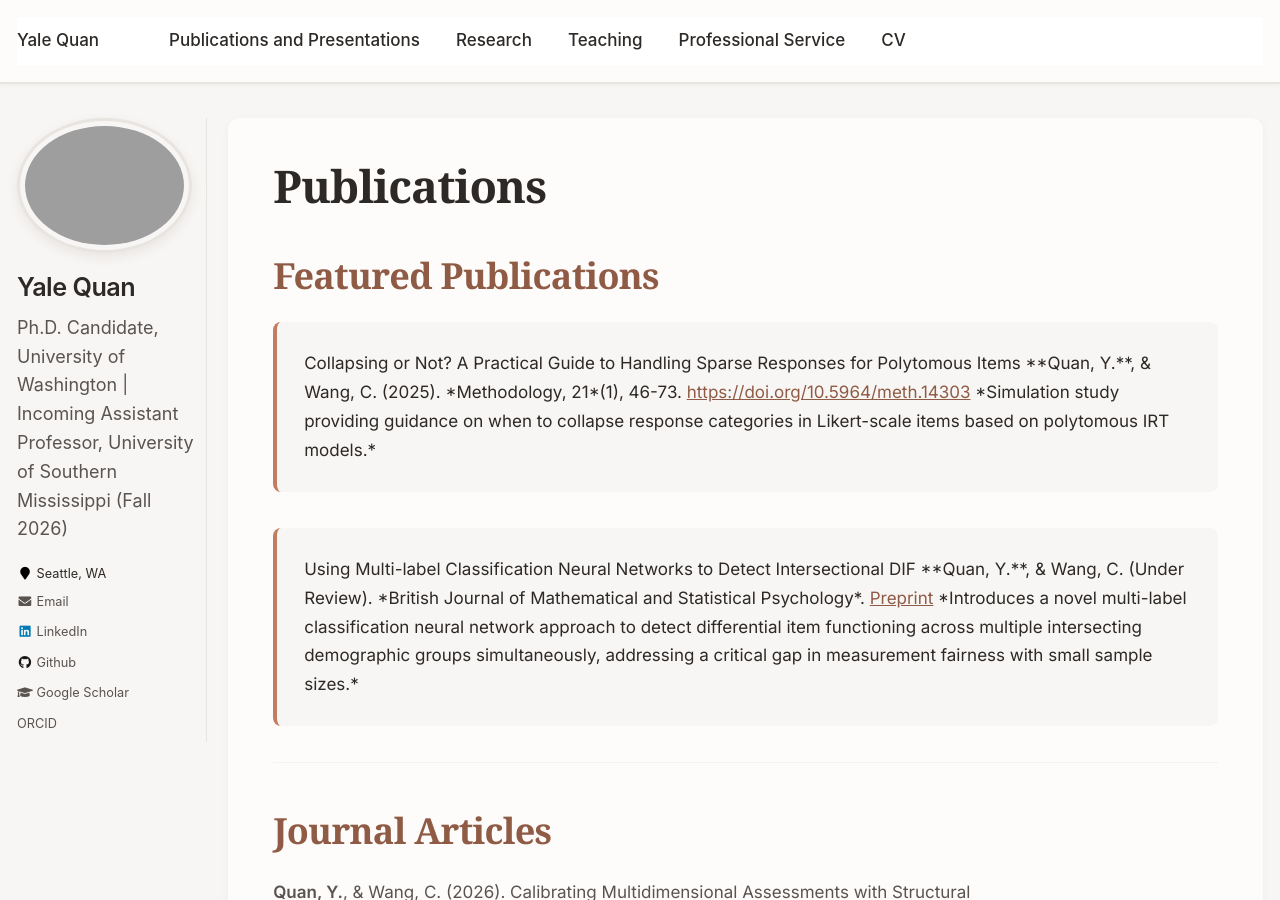
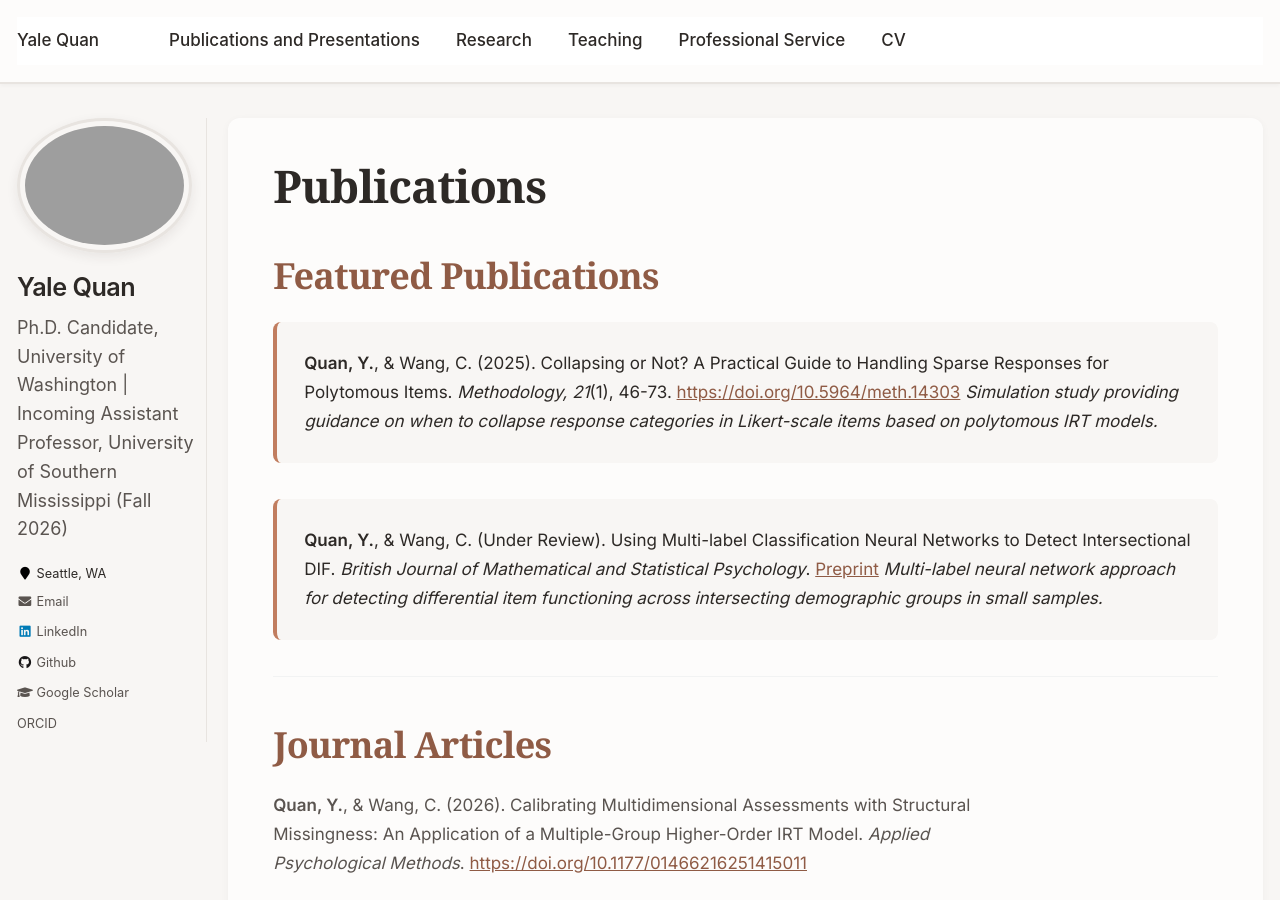
Before and after one commit to yalequan/yalequan.github.io, a Jekyll site: the page built from _pages/publications_and_presentations.md, in a window 1280 px wide and 900 px high. Built offline with Jekyll 4.4.1, drawn with Linux system fonts in a browser that asks for light colours.

Commit message:
Update publications_and_presentations.md
Fixed styling

```diff
--- a/_pages/publications_and_presentations.md
+++ b/_pages/publications_and_presentations.md
@@ -9,19 +9,17 @@ author_profile: true
 
 <div style="background-color: var(--warm-bg, #f8f6f4); padding: 1.5rem; border-radius: 8px; margin-bottom: 2rem; border-left: 4px solid var(--primary-warm, #c17d5f);">
 
-Collapsing or Not? A Practical Guide to Handling Sparse Responses for Polytomous Items
-**Quan, Y.**, & Wang, C. (2025). *Methodology, 21*(1), 46-73. <a href="https://doi.org/10.5964/meth.14303">https://doi.org/10.5964/meth.14303</a>
+<strong>Quan, Y.</strong>, & Wang, C. (2025). Collapsing or Not? A Practical Guide to Handling Sparse Responses for Polytomous Items. <em>Methodology, 21</em>(1), 46-73. <a href="https://doi.org/10.5964/meth.14303">https://doi.org/10.5964/meth.14303</a>
 
-*Simulation study providing guidance on when to collapse response categories in Likert-scale items based on polytomous IRT models.*
+<em>Simulation study providing guidance on when to collapse response categories in Likert-scale items based on polytomous IRT models.</em>
 
 </div>
 
 <div style="background-color: var(--warm-bg, #f8f6f4); padding: 1.5rem; border-radius: 8px; margin-bottom: 2rem; border-left: 4px solid var(--primary-warm, #c17d5f);">
 
-Using Multi-label Classification Neural Networks to Detect Intersectional DIF
-**Quan, Y.**, & Wang, C. (Under Review). *British Journal of Mathematical and Statistical Psychology*. <a href="https://doi.org/10.31234/osf.io/rftyg_v2">Preprint</a>
+<strong>Quan, Y.</strong>, & Wang, C. (Under Review). Using Multi-label Classification Neural Networks to Detect Intersectional DIF. <em>British Journal of Mathematical and Statistical Psychology</em>. <a href="https://doi.org/10.31234/osf.io/rftyg_v2">Preprint</a>
 
-*Introduces a novel multi-label classification neural network approach to detect differential item functioning across multiple intersecting demographic groups simultaneously, addressing a critical gap in measurement fairness with small sample sizes.*
+<em>Multi-label neural network approach for detecting differential item functioning across intersecting demographic groups in small samples.</em>
 
 </div>
 
```
